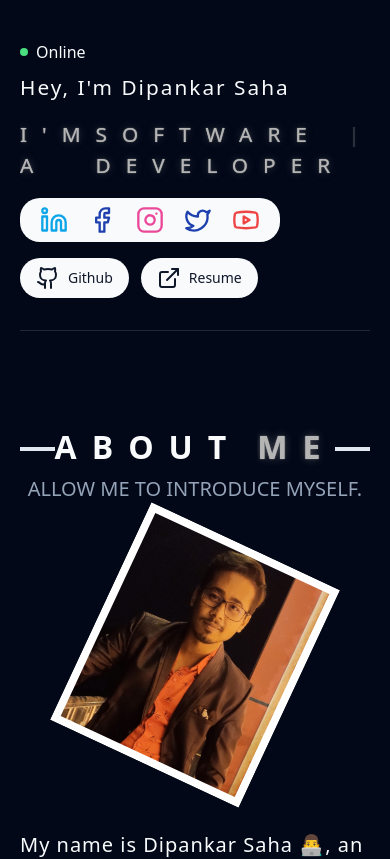
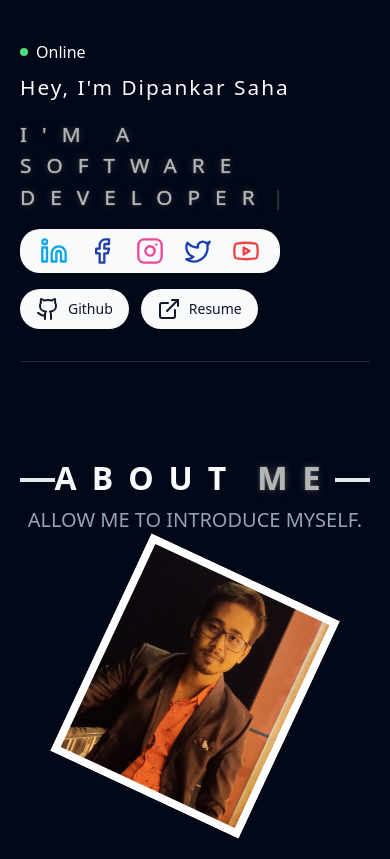
Before and after one commit to Sahadipankar/My-Portfolio, a React (Vite) app in the folder portfolio/: page / in a window 390 px wide. Shown: the top 859 px of the page. Built offline with nearby package versions, Linux system fonts and the light colour scheme; no server answers.

Commit message:
Refactor Hero component to improve text layout and ensure proper wrapping of typewriter effect

```diff
--- a/portfolio/src/pages/miniComponents/Hero.jsx
+++ b/portfolio/src/pages/miniComponents/Hero.jsx
@@ -35,9 +35,9 @@ const Hero = () => {
       md:text-[2.2rem] lg:text-[2.8rem] tracking-[2px] mb-4">
         Hey, I'm Dipankar Saha
       </h1>
-      <h1 className="text-tubeLight-effect overflow-x-hidden text-[1.3rem]
-      sm:text-[1.75rem] md:text-[2.2rem] lg:text-[2.8rem] tracking-[15px]">
-        <span>I'm a&nbsp;</span>
+      <h1 className="text-tubeLight-effect overflow-x-hidden text-[1.3rem] sm:text-[1.75rem] md:text-[2.2rem] lg:text-[2.8rem] tracking-[15px] flex flex-wrap items-center">
+        <span className="inline-block">I'm a&nbsp;</span>
+        <span className="inline-block">
           <Typewriter
             words={["FULLSTACK DEVELOPER", "SOFTWARE DEVELOPER", "DATA SCIENTIST"]}
             loop={50}
@@ -46,6 +46,7 @@ const Hero = () => {
             deleteSpeed={50}
             delaySpeed={1500}
           />
+        </span>
       </h1>
       <div className="w-fit px-5 py-2 bg-slate-50 rounded-[20px] flex gap-5
       items-center mt-4 md:mt-8 lg:mt-10">
```
Lines whose indentation alone changed are shown as unchanged.
